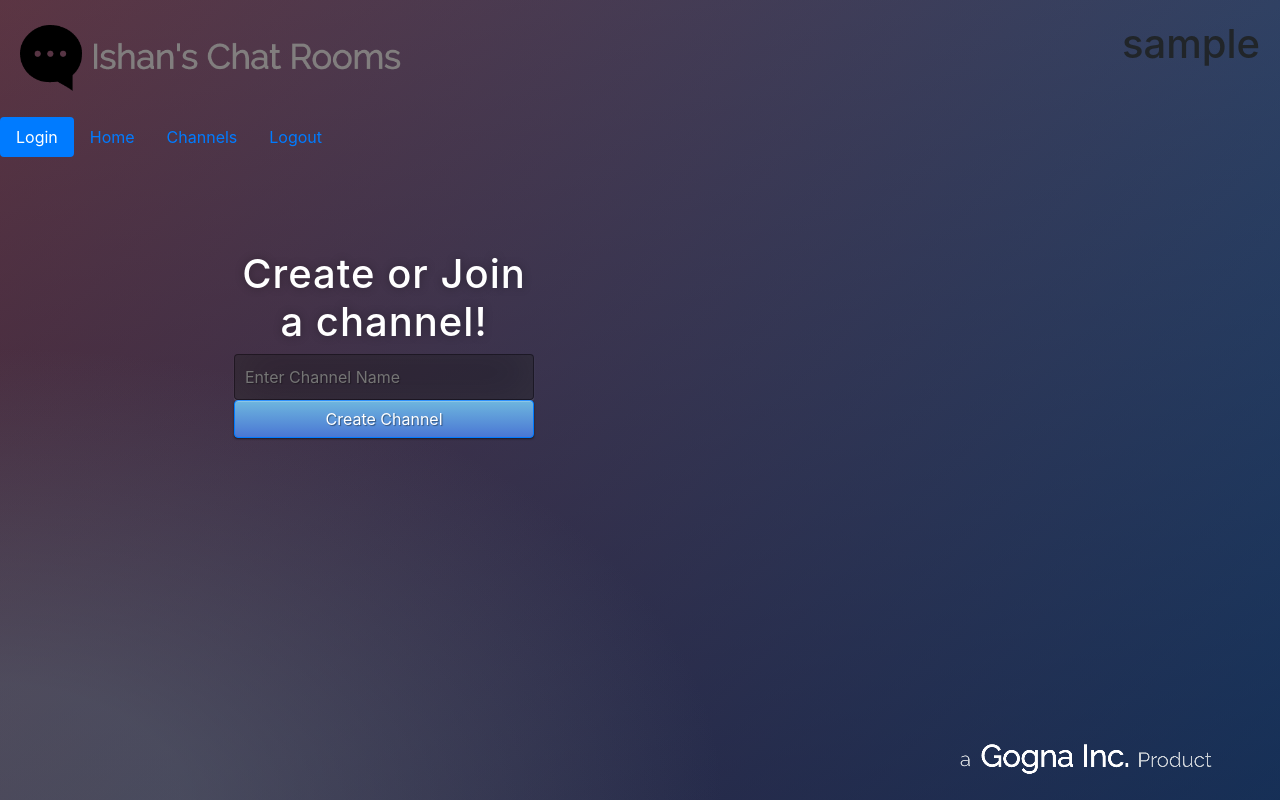
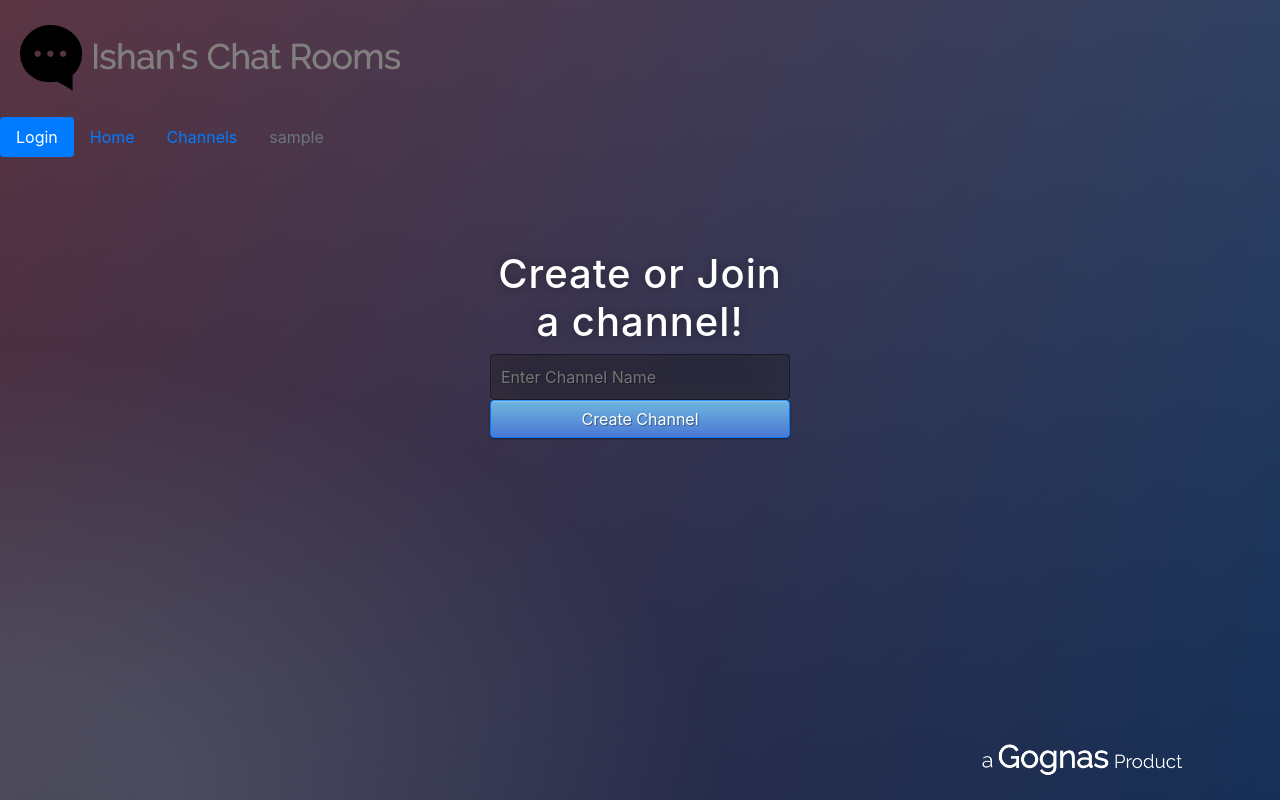
Before and after one commit to ishangogna/Chat-Rooms, a Flask app: page /home in a window 1280 px wide. Run offline with Flask 2, Linux system fonts and the light colour scheme; the visitor is signed in with stand-in values (Sample User, id 1); some libraries are stand-ins or nearby versions.

Commit message:
addded more css

```diff
--- a/application.py
+++ b/application.py
@@ -20,6 +20,7 @@ def index():
 
         return render_template("index.html",user = session["user"],channelsCreated=channelsCreated)
     return render_template("login.html")
+
 
 @app.route("/home")
 def index2():
@@ -58,7 +59,7 @@ def createChannel():
     else:
         channelsCreated.append(channel)
         channelMessages[channel] = collections.deque()
-        return render_template('index.html',channelsCreated=channelsCreated)
+        return render_template('index.html',channelsCreated=channelsCreated,user = session["user"])
 
 
 @app.route("/channel/<string:channelCreated>",methods = ["POST","GET"])
@@ -82,7 +83,7 @@ def handleMessage(json):
     channel = str(json['data2'])
     timestamp = str(json['data3'])
     actualString = string1
-    channelMessages[channel].append(timestamp + actualString)
+    channelMessages[channel].append(actualString + "(" + timestamp + ")")
     print(channelMessages[channel])
     print(timestamp)
 
@@ -94,5 +95,5 @@ def handleMessage(json):
     })
 
 if __name__=="__main__":
-    socketio.run(app, debug = True)
-    #app.run()
+    #socketio.run(app, debug = True)
+    app.run()
--- a/templates/index.html
+++ b/templates/index.html
@@ -6,23 +6,24 @@
         <header>
             <img style = "margin: 20px;" src="../static/Logo.png">
 
-               <img style = "position: absolute; bottom: 10px; right:10px; " src="../static/GognaInc.png">
+               <img style = "position: absolute; bottom: 10px; right:10px; " src="../static/Gognas.png">
 
         </header>
         <style>
             #userName{
                 position: absolute;
-                top: 20px;
+                top: 75px;
                 right:20px;
+
+
             }
-
             #channelList li{
                 list-style-type: none;
                 font-size: larger;
                 width: 100px;
 
             }
-            .channelCollection {
+            /* .channelCollection {
 
                 height: 60%;
                 width : 40%;
@@ -32,13 +33,19 @@
                 position: fixed;
                 padding: 0px;
                 overflow-y: scroll;
+            } */
+            .channelCollection {
+                height: 65%;
+                overflow-y:scroll;
+                margin-top:10px;
             }
-            .login {
+            /* .login {
                 left:30%;
-            }
+            } */
             ::-webkit-scrollbar {
                  display: none;
                 }
+
 
         </style>
 
@@ -53,23 +60,24 @@
                 <li class="nav-item">
                     <a class="nav-link" href="{{url_for('index2')}}">Channels</a>
                   </li>
+                <!-- <li class="nav-item">
+                  <a class="nav-link" href="{{url_for('logout')}}">Logout</a>
+                </li> -->
                 <li class="nav-item">
-                  <a class="nav-link" href="{{url_for('logout')}}">Logout</a>
-                </li>
+                    <a class="nav-link disabled" href="{{url_for('logout')}}">{{user}}</a>
+                  </li>
 
               </ul>
         </header>
     </head>
-        <h1 id = userName>{{user}}</h1>
+        <!-- <h1 id = userName>{{user}}</h1> -->
     <body>
         <div class = "login">
-        <h1>Create or Join a channel!</h1>
+        <h1 id = "createJoin">Create or Join a channel!</h1>
         <form action = "{{url_for('createChannel')}}" method="POST">
     <input name = "channel" type = "text" placeholder="Enter Channel Name">
     <button class="btn btn-primary btn-block btn-large">Create Channel</button>
 </form>
-
-</div>
 <div class = "channelCollection">
     {%for channelCreated in channelsCreated%}
     <ul id = "channelList"><li><a href = "{{url_for('channelView',channelCreated = channelCreated)}}"><svg class="bi bi-chat-dots-fill" width="1em" height="1em" viewBox="0 0 16 16" fill="currentColor" xmlns="http://www.w3.org/2000/svg">
@@ -77,6 +85,14 @@
       </svg> {{channelCreated}}</a></li></ul>
     {%endfor%}
 </div>
+</div>
+<!-- <div class = "channelCollection">
+    {%for channelCreated in channelsCreated%}
+    <ul id = "channelList"><li><a href = "{{url_for('channelView',channelCreated = channelCreated)}}"><svg class="bi bi-chat-dots-fill" width="1em" height="1em" viewBox="0 0 16 16" fill="currentColor" xmlns="http://www.w3.org/2000/svg">
+        <path fill-rule="evenodd" d="M16 8c0 3.866-3.582 7-8 7a9.06 9.06 0 01-2.347-.306c-.584.296-1.925.864-4.181 1.234-.2.032-.352-.176-.273-.362.354-.836.674-1.95.77-2.966C.744 11.37 0 9.76 0 8c0-3.866 3.582-7 8-7s8 3.134 8 7zM5 8a1 1 0 11-2 0 1 1 0 012 0zm4 0a1 1 0 11-2 0 1 1 0 012 0zm3 1a1 1 0 100-2 1 1 0 000 2z" clip-rule="evenodd"/>
+      </svg> {{channelCreated}}</a></li></ul>
+    {%endfor%}
+</div> -->
 
 
 </body>
```
Also changed, not shown: templates/login.html (+5 -5 lines), templates/view.html (+9 -8 lines), static/Gognas.png (added).
